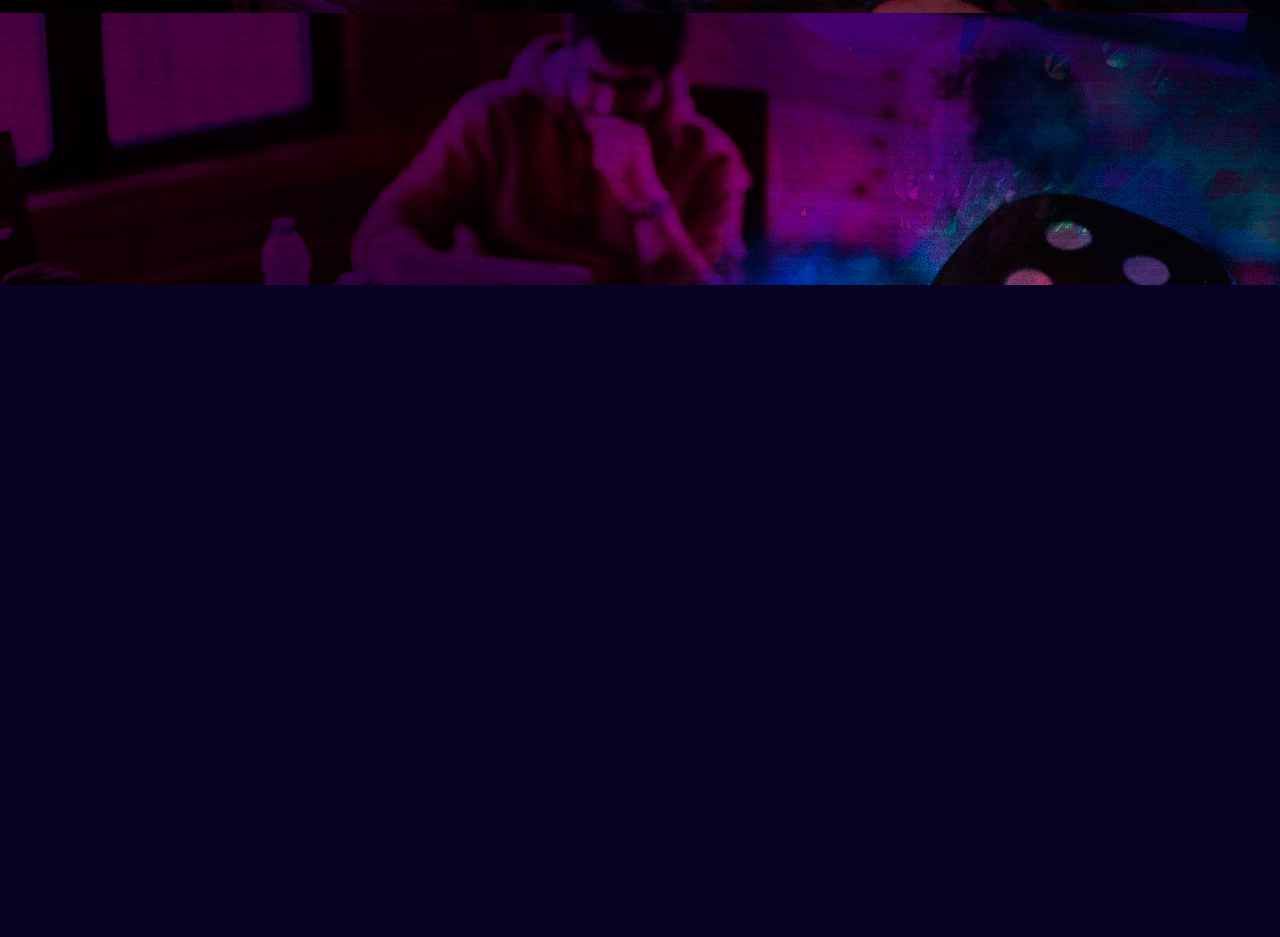
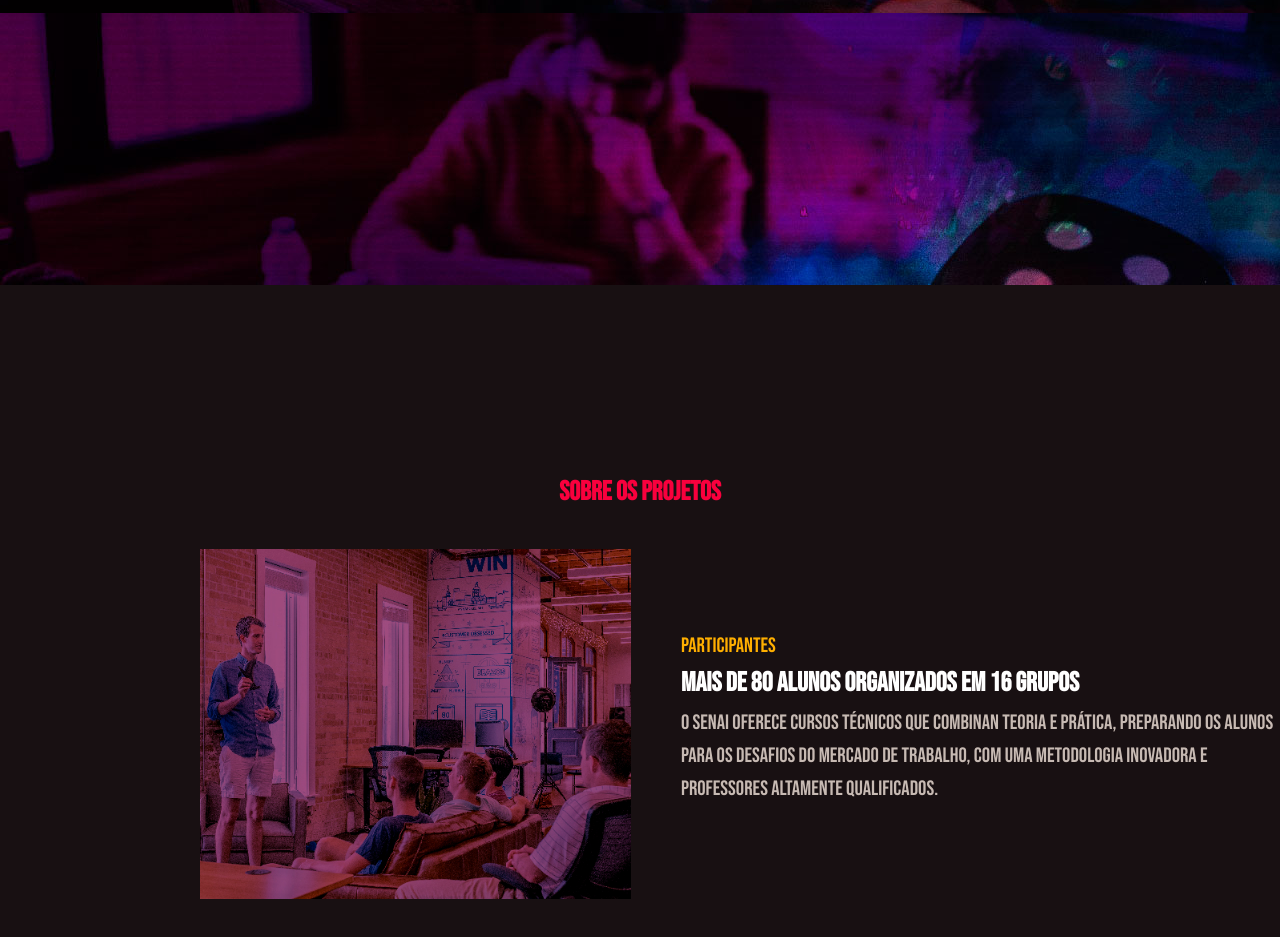
Before and after one commit to Gabriel050505/lading-senai2025, a plain HTML site: page LandingSenai_2025/index.html in a window 1280 px wide. Shown: the part 835-1772 px from the top of the page. Before the commit the page ends 1120 px from the top, so only its background shows below. Drawn offline with Linux system fonts and the light colour scheme.

Commit message:
Segunda parte da página
Adição da segunda parte da página (seção Sobre) no CSS e HTML

```diff
--- a/LandingSenai_2025/css/style.css
+++ b/LandingSenai_2025/css/style.css
@@ -111,3 +111,34 @@ p {
     width: 60px;
 
 }
+
+/* Segunda parte da página */
+section {
+    height: 100vh;
+}
+
+#section1 {
+    background-color: var(--fundo-marrom);
+    align-content: center;
+}
+
+
+#projeto {
+    text-align: center;
+    margin-bottom: 35px;
+}
+
+#imgsobre {
+    height: 350px;
+    margin-left: 200px;
+}
+
+#section1 ul {
+    flex-direction: column;
+    margin-left: 50px;
+    margin-top: 80px;
+}
+
+#container2 {
+    display: flex;
+}
--- a/LandingSenai_2025/index.html
+++ b/LandingSenai_2025/index.html
@@ -57,5 +57,20 @@
             </container>
         </main>
 
+        <!-- Seção Sobre -->
+        <section id="section1">
+
+            <h2 class="txtvermelho" id="projeto">Sobre os projetos</h1>
+            <container id="container2">
+                <img src="./assets/imagem-seção-sobre.jpg" id="imgsobre">
+                <ul>
+                    <li><p class="txtamarelo">Participantes</p></li>
+                    <li><h2>Mais de 80 alunos organizados em 16 grupos</h3></li>
+                    <li><p class="txtcinza">O Senai oferece cursos técnicos que combinan teoria e prática, preparando os alunos para os desafios do mercado de trabalho, com uma metodologia inovadora e professores altamente qualificados.</p></li>
+                    </ul>
+            </container>
+
+        </section>
+
     </body>
 </html>
```
